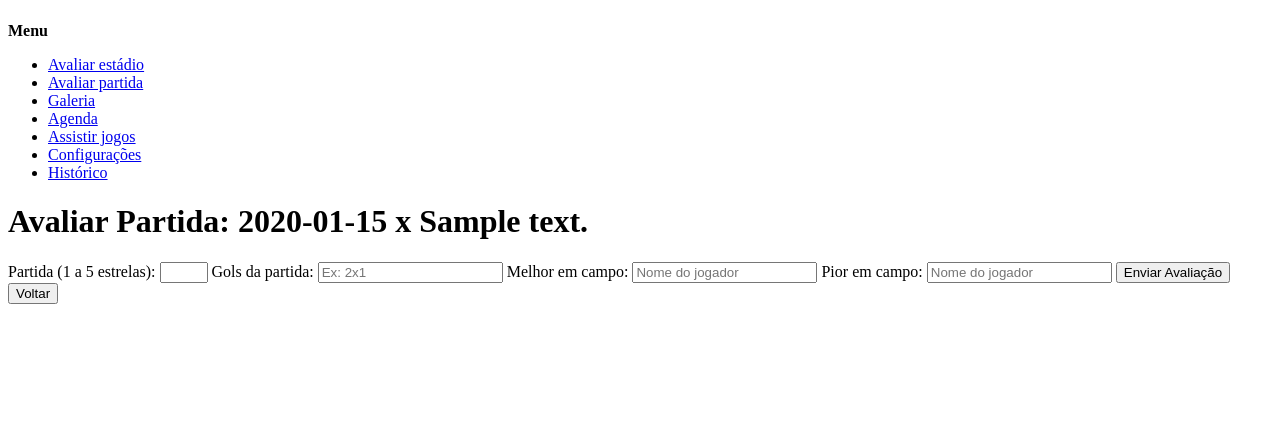
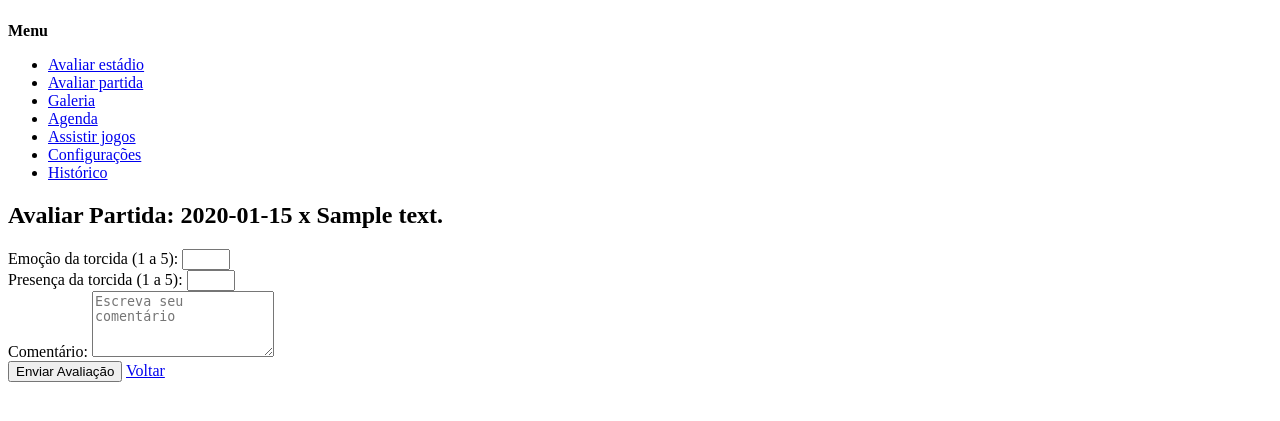
Before and after one commit to Amfgs/projeto-Only-Football-Fans, a Django app: page /partidas/avaliar/1/ in a window 1280 px wide. Shown: the part 58-479 px from the top of the page. Run offline with Django 5.2, Linux system fonts and the light colour scheme; a user stored in the database is signed in; tables that the repository leaves empty hold one stand-in row (values such as "Sample post").

Commit message:
(infra): Modfica trmplate para receber corretamente do usuario os dados de avaliacao de partida

```diff
--- a/partidas/templates/partidas/avaliar_partida.html
+++ b/partidas/templates/partidas/avaliar_partida.html
@@ -1,29 +1,33 @@
 {% extends 'base.html' %}
 
 {% block content %}
-<h1>Avaliar Partida: {{ partida.time_casa }} x {{ partida.time_visitante }}</h1>
+<div class="container mt-4">
+    <h2 class="mb-4">Avaliar Partida: {{ partida.time_casa }} x {{ partida.time_visitante }}</h2>
 
-<form method="post">
-    {% csrf_token %}
+    <form method="post" class="p-4 shadow rounded bg-light">
+        {% csrf_token %}
 
-    <!-- Avaliação de 1 a 5 estrelas -->
-    <label>Partida (1 a 5 estrelas):</label>
-    <input type="number" name="avaliacao" min="1" max="5" required>
+        <!-- Emoção da torcida -->
+        <div class="mb-3">
+            <label for="emocao" class="form-label">Emoção da torcida (1 a 5):</label>
+            <input type="number" class="form-control" id="emocao" name="emocao" min="1" max="5" required>
+        </div>
 
-    <!-- Campo de texto para gols da partida -->
-    <label>Gols da partida:</label>
-    <input type="text" name="gols" placeholder="Ex: 2x1" required>
+        <!-- Presença da torcida -->
+        <div class="mb-3">
+            <label for="presenca" class="form-label">Presença da torcida (1 a 5):</label>
+            <input type="number" class="form-control" id="presenca" name="presenca" min="1" max="5" required>
+        </div>
 
-    <!-- Campo de texto para melhor em campo -->
-    <label>Melhor em campo:</label>
-    <input type="text" name="melhor_em_campo" placeholder="Nome do jogador" required>
+        <!-- Comentário -->
+        <div class="mb-3">
+            <label for="comentario" class="form-label">Comentário:</label>
+            <textarea class="form-control" id="comentario" name="comentario" rows="4" placeholder="Escreva seu comentário"></textarea>
+        </div>
 
-    <!-- Campo de texto para pior em campo -->
-    <label>Pior em campo:</label>
-    <input type="text" name="pior_em_campo" placeholder="Nome do jogador" required>
-
-    <!-- Botões -->
-    <button type="submit">Enviar Avaliação</button>
-    <a href="{% url 'home' %}"><button type="button">Voltar</button></a>
-</form>
+        <!-- Botões -->
+        <button type="submit" class="btn btn-primary">Enviar Avaliação</button>
+        <a href="{% url 'partidas:lista_partidas' %}" class="btn btn-secondary ms-2">Voltar</a>
+    </form>
+</div>
 {% endblock %}
```
